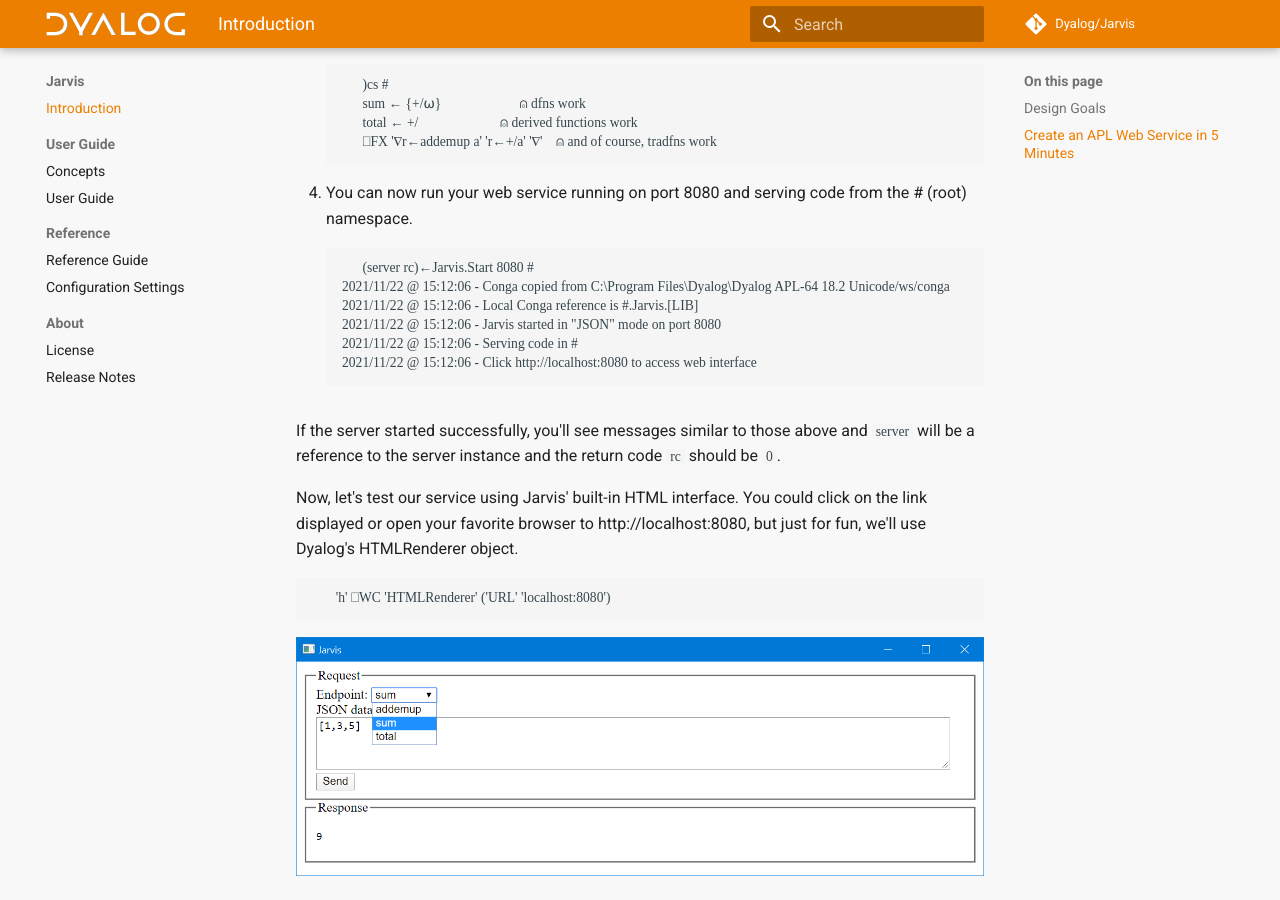
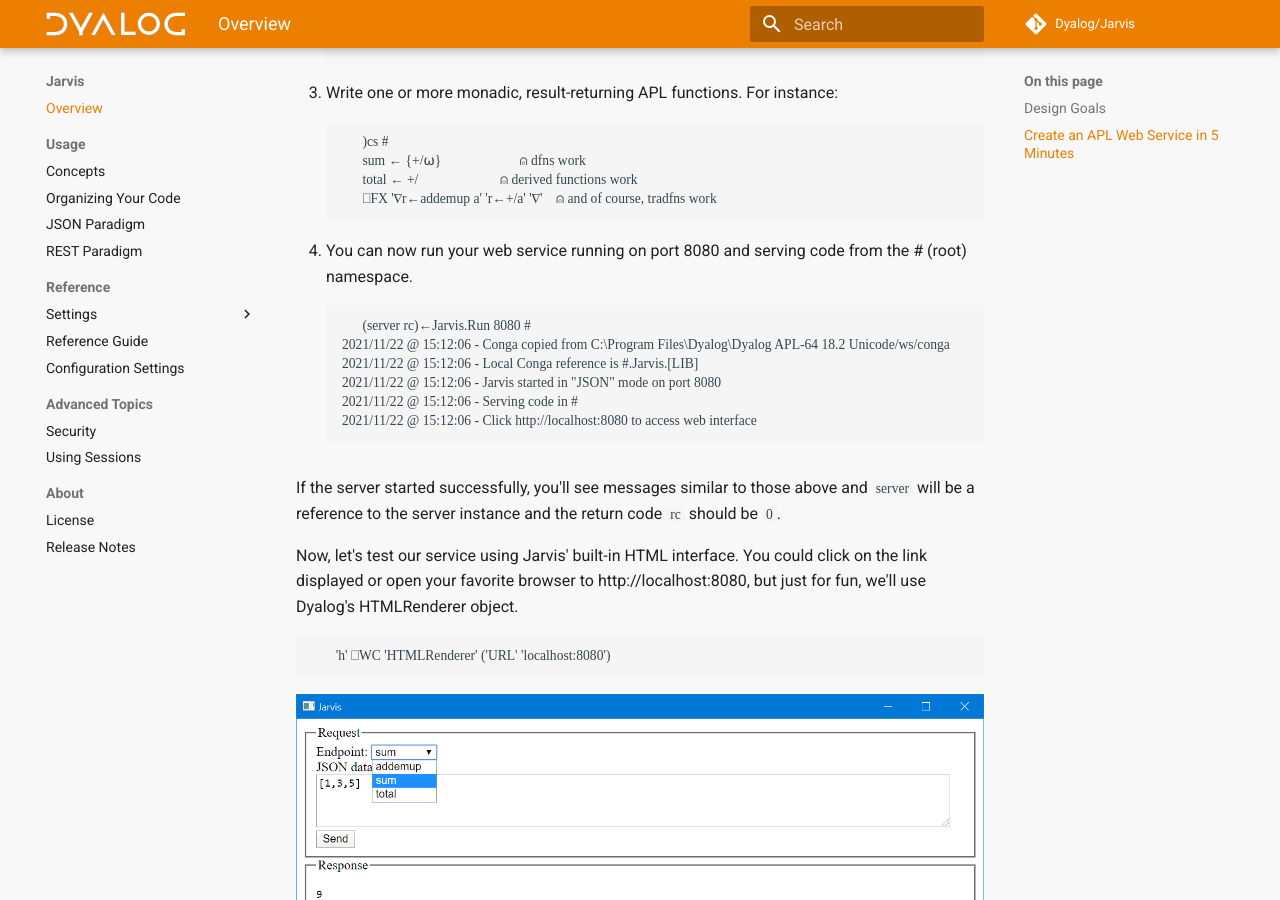
Before and after one commit to Dyalog/Jarvis, an MkDocs documentation site: the page built from docs/index.md, in a window 1280 px wide and 900 px high, scrolled down 1166 px. Built offline with MkDocs 1.6.1 and Material for MkDocs 9.7.7, drawn with Linux system fonts in a browser that asks for light colours; some web fonts are replaced; comment, search, counter and statistics services are not loaded; some of the changed text lies outside the part shown.

Commit message:
doc update

```diff
--- a/docs/index.md
+++ b/docs/index.md
@@ -32,7 +33,7 @@
 
 1. You can now run your web service running on port 8080 and serving code from the # (root) namespace.
 
-              (server rc)←Jarvis.Start 8080 #
+              (server rc)←Jarvis.Run 8080 #
 	    2021/11/22 @ 15:12:06 - Conga copied from C:\Program Files\Dyalog\Dyalog APL-64 18.2 Unicode/ws/conga
         2021/11/22 @ 15:12:06 - Local Conga reference is #.Jarvis.[LIB]
         2021/11/22 @ 15:12:06 - Jarvis started in "JSON" mode on port 8080
--- a/mkdocs.yml
+++ b/mkdocs.yml
@@ -4,13 +4,24 @@
 dev_addr: 127.0.0.1:22361
 copyright: Copyright &copy; 2019-2022 <strong><a href="https://dyalog.com">Dyalog, LTD</a></strong>
 nav:
-    - Introduction: 'index.md'
-    - 'User Guide':
+    - Overview: 'index.md'
+    - Usage:
       - 'Concepts': 'concepts.md'
-      - 'User Guide': 'userguide.md'
+      - 'Organizing Your Code': 'organizing.md'
+      - 'JSON Paradigm': 'json.md'
+      - 'REST Paradigm': 'rest.md'
     - Reference:
+      - 'Settings':
+        - 'Operational Settings': 'settings-operational.md'
+        - 'Container Settings': 'settings-container.md'
+        - 'Session Settings': 'settings-session.md'
+        - 'JSON Settings': 'settings-json.md'
+        - 'REST Settings': 'settings-rest.md'
       - 'Reference Guide': 'reference.md'
       - 'Configuration Settings': 'configuration.md'
+    - Advanced Topics:
+      - 'Security' : 'security.md'
+      - 'Using Sessions' : 'sessions.md'
     - About:
       - License: 'LICENSE.md'
       - 'Release Notes': 'release-notes.md'
@@ -31,10 +42,29 @@
 
 plugins:
   - search
+  - print-site:
+      add_to_navigation: true
+      print_page_title: 'Print'
+      add_print_site_banner: false
+      # Table of contents
+      add_table_of_contents: false
+      toc_title: 'Table of Contents'
+      toc_depth: 6
+      # Content-related
+      add_full_urls: false
+      enumerate_headings: false
+      enumerate_figures: false
+      add_cover_page: true
+      cover_page_template: ""
+      path_to_pdf: ""
+      include_css: true
+      enabled: true
+      exclude:
 
 markdown_extensions:
   - admonition
   - abbr
   - footnotes
+  - attr_list
   - toc:
       title: On this page
```
Also changed, not shown: other parts of docs/index.md (+2 -1 lines).
